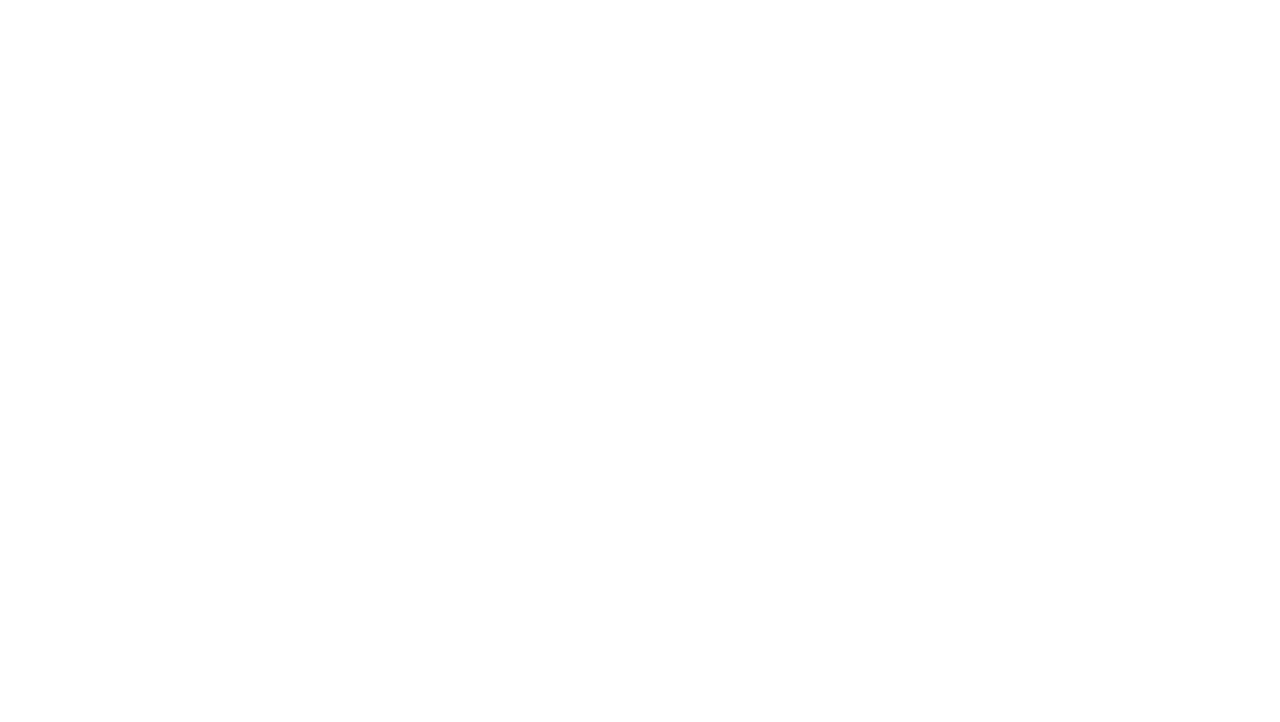
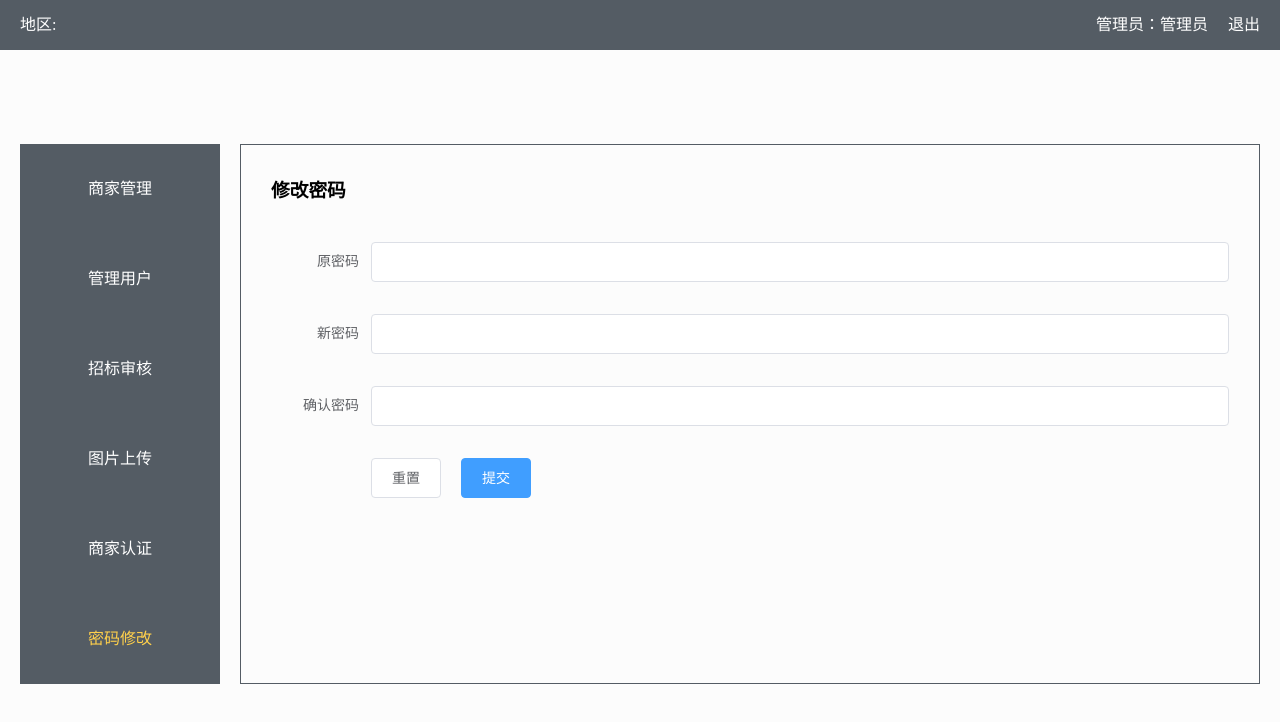
Before and after one commit to beautiful-people/houtai, a Vue app: page /home/changePasswrod in a window 1280 px wide. Before the commit this address led to /login. Shown: the top 722 px of the page. Built offline with nearby package versions, Linux system fonts and the light colour scheme.

Commit message:
修改密码界面

```diff
--- a/src/assets/style/base.less
+++ b/src/assets/style/base.less
@@ -8,3 +8,7 @@ ul,li {
 a {
     text-decoration: none;
 }
+
+.el-form-item__error {
+    position: relative;
+}
--- a/src/components/Login.vue
+++ b/src/components/Login.vue
@@ -30,7 +30,7 @@ export default {
     getLogin() {
       // console.log("访问查询参数：", this.$route.query.id);
       // this.$route：保存了当前路由信息
-      console.log("登录");
+      /* console.log("登录");
       this.axios
         .post("/login", {
           accName: this.username,
@@ -49,18 +49,18 @@ export default {
             sessionStorage.setItem("power",power);
 
             var admArea = res.data.data.admArea;
-            sessionStorage.setItem("admArea",admArea);
+            sessionStorage.setItem("admArea",admArea); */
 
             // 切换路由
             this.$router.replace("/home/BusinessManagement");
 
-          } else {
+          /* } else {
             console.log("登陆失败");
           }
         })
         .catch(err => {
           console.log(err);
-        });
+        }); */
     }
   }
 };
--- a/src/components/changePasswrod.vue
+++ b/src/components/changePasswrod.vue
@@ -1,15 +1,152 @@
 <template>
     <div class="changePasswrod">
-        密码修改
+        <h3>修改密码</h3>
+        <div class="form-changepass">
+            <el-form :model="ruleForm" status-icon :rules="rules" ref="ruleForm" label-width="100px" class="demo-ruleForm">
+                <el-form-item label="原密码" prop="oldPass">
+                    <el-input v-model.number="ruleForm.oldPass"></el-input>
+                </el-form-item>
+                <el-form-item label="新密码" prop="pass">
+                    <el-input type="password" v-model="ruleForm.pass" autocomplete="off"></el-input>
+                </el-form-item>
+                <el-form-item label="确认密码" prop="checkPass">
+                    <el-input type="password" v-model="ruleForm.checkPass" autocomplete="off"></el-input>
+                </el-form-item>
+                <!-- <el-form-item label="年龄" prop="age">
+                    <el-input v-model.number="ruleForm.age"></el-input>
+                </el-form-item> -->
+                <el-form-item>
+                    <el-button @click="resetForm('ruleForm')">重置</el-button>
+                    <el-button type="primary" @click="submitForm('ruleForm',ruleForm.pass,ruleForm.checkPass)">提交</el-button>
+                </el-form-item>
+            </el-form>
+        </div>
     </div>
 </template>
 
 <script>
 export default {
-    name:"changePasswrod"
+    name:"changePasswrod",
+    data() {
+      var checkOldPass = (rule, value, callback) => {
+        if (!value) {
+          return callback(new Error('原密码不能为空'));
+        }
+        setTimeout(() => {
+          if (!Number.isInteger(value)) {
+            callback(new Error('请输入数字值'));
+          } else {
+            if (value < 18) {
+              callback(new Error('必须年满18岁'));
+            } else {
+              callback();
+            }
+          }
+        }, 1000);
+      };
+      var validatePass = (rule, value, callback) => {
+        if (value === '') {
+          callback(new Error('请输入密码'));
+        } else {
+          if (this.ruleForm.checkPass !== '') {
+            this.$refs.ruleForm.validateField('checkPass');
+          }
+          callback();
+        }
+      };
+      var validatePass2 = (rule, value, callback) => {
+        if (value === '') {
+          callback(new Error('请再次输入密码'));
+        } else if (value !== this.ruleForm.pass) {
+          callback(new Error('两次输入密码不一致!'));
+        } else {
+          callback();
+        }
+      };
+      return {
+        ruleForm: {
+          pass: '',
+          checkPass: '',
+          oldPass: ''
+        },
+        rules: {
+          pass: [
+            { validator: validatePass, trigger: 'blur' }
+          ],
+          checkPass: [
+            { validator: validatePass2, trigger: 'blur' }
+          ],
+          oldPass: [
+            { validator: checkOldPass, trigger: 'blur' }
+          ]
+        }
+      };
+    },
+    methods: {
+      submitForm(formName,pass,checkPass) {
+          console.log(pass);
+          console.log(checkPass);//获取输入的密码
+        /* this.$refs[formName].validate((valid) => {
+          if (valid) {
+            console.log('submit!');
+          } else {
+            console.log('error submit!!');
+            return false;
+          }
+        }); */
+      },
+      resetForm(formName) {
+        this.$refs[formName].resetFields();
+      }
+    }
 }
 </script>
 
 <style lang="less" scoped>
+@import '../assets/style/base.less';
+.el-form-item {
+    margin-bottom: 22px;
+    height: 50px;
+}
+.el-button {
+    display: inline-block;
+    line-height: 1;
+    white-space: nowrap;
+    cursor: pointer;
+    background: #FFF;
+    border: 1px solid #DCDFE6;
+    color: #606266;
+    -webkit-appearance: none;
+    text-align: center;
+    -webkit-box-sizing: border-box;
+    box-sizing: border-box;
+    outline: 0;
+    margin: 0;
+    -webkit-transition: .1s;
+    transition: .1s;
+    font-weight: 500;
+    padding: 12px 20px;
+    font-size: 14px;
+    border-radius: 4px;
 
+    &:hover {
+        background-color: rgba(64, 160, 255, 0.315);
+        border-color: rgba(64, 160, 255, 0.315);
+    }
+}
+
+.el-button--primary {
+    color: #FFF;
+    background-color: #409EFF;
+    border-color: #409EFF;
+    margin-left: 20px;
+
+    &:hover {
+        color: #606266;
+        background-color: rgba(64, 160, 255, 0.315);
+    }
+}
+h3 {
+    margin-bottom: 40px;
+}
 </style>
--- a/src/router/index.js
+++ b/src/router/index.js
@@ -75,7 +75,7 @@ const router = new VueRouter({
 
 // 注册全局守卫
 // 在访问路由之前进行拦截
-router.beforeEach((to, from, next) => {
+/* router.beforeEach((to, from, next) => {
   // 获取 token，登录的标识
   var token = sessionStorage.getItem("token")
 
@@ -90,6 +90,6 @@ router.beforeEach((to, from, next) => {
   } else {
     next() // 想去哪就去哪
   }
-})
+}) */
 
 export default router
--- a/src/views/Home.vue
+++ b/src/views/Home.vue
@@ -11,7 +11,7 @@
       <div class="content">
         <div class="left-nav">
           <router-link to="/home/BusinessManagement">商家管理</router-link>
-          <router-link to="/home/manageusergroup" v-if="role">管理用户</router-link>
+          <router-link to="/home/manageusergroup">管理用户</router-link><!--  v-if="role" -->
           <router-link to="/home/TheTenderReview">招标审核</router-link>
           <router-link to="/home/imageUpload">图片上传</router-link>
           <router-link to="/home/peakfire">商家认证</router-link>
@@ -66,7 +66,7 @@ export default {
 <style lang="less" scoped>
 .about {
   width: 100%;
-  height: 650px;
+  height: 100vh;
   .nav {
     width: 100%;
     height: 50px;
```
